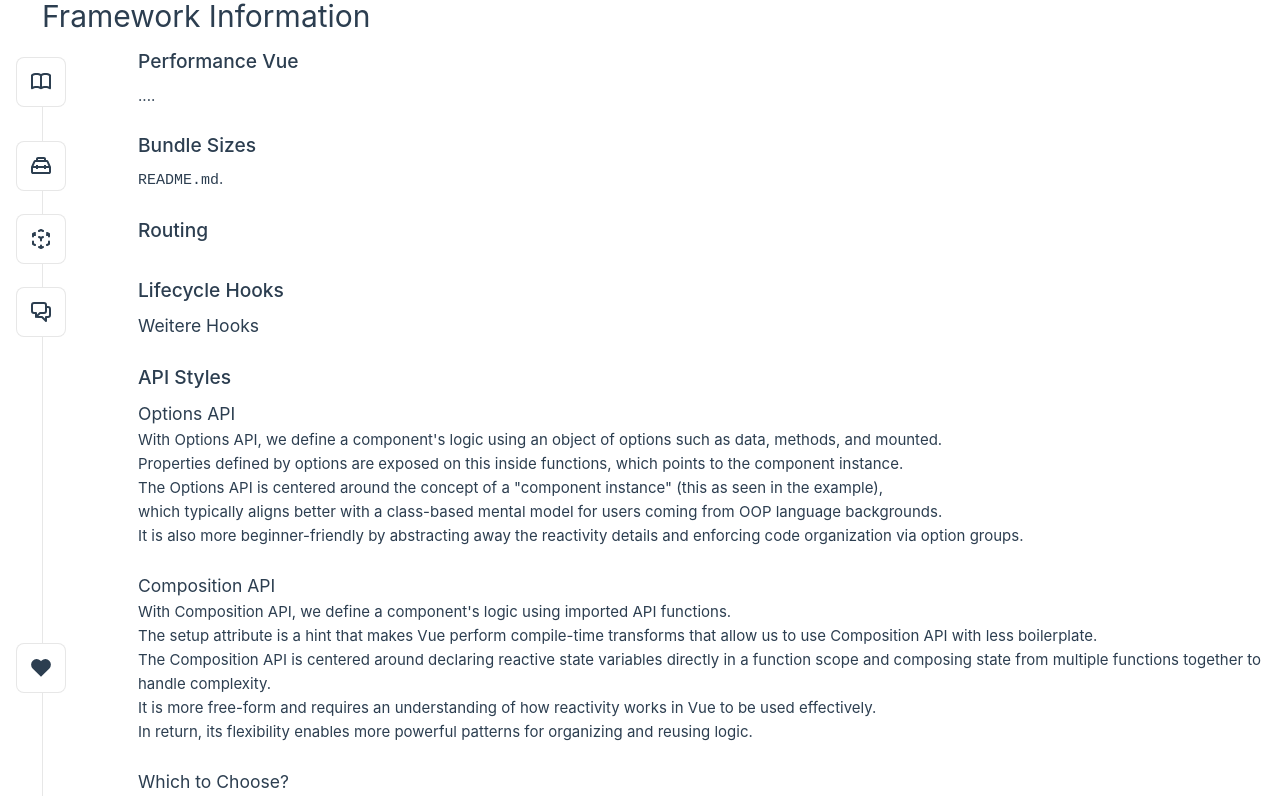
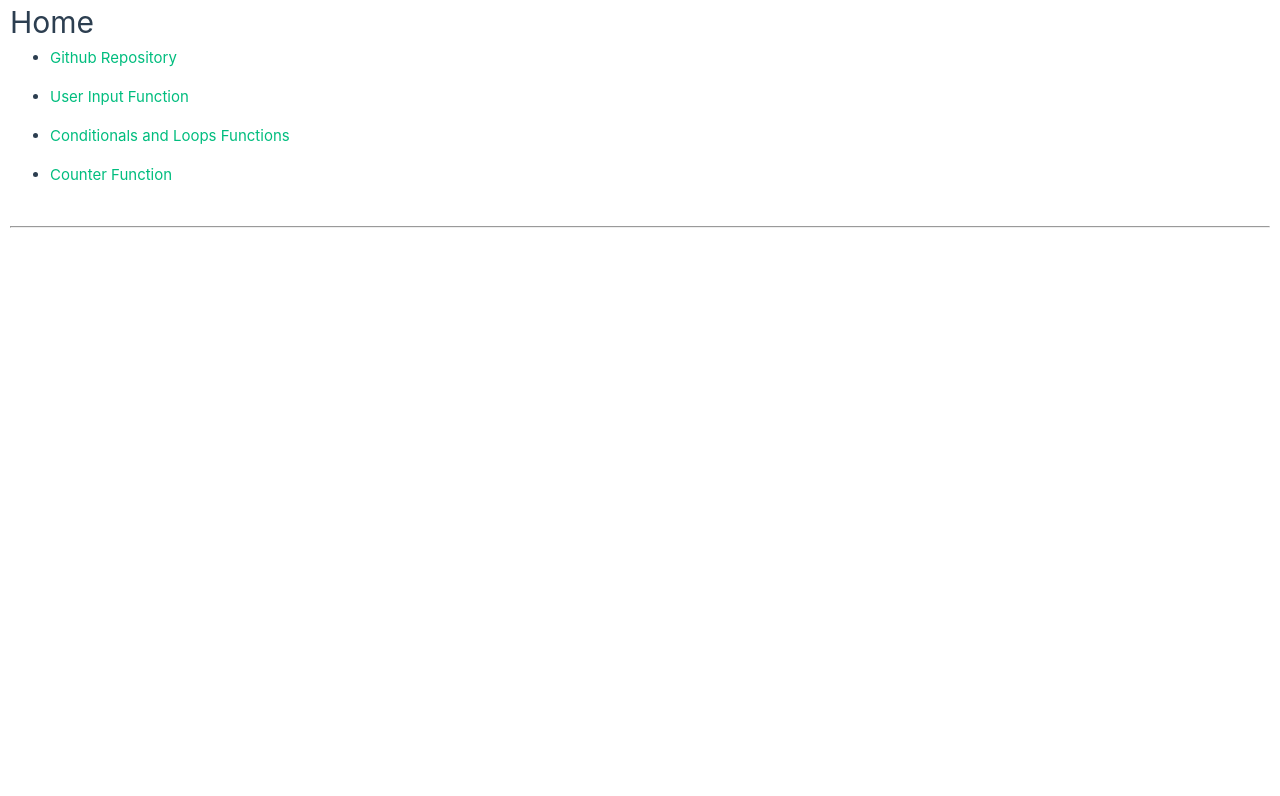
Before and after one commit to MaxTyrchan/VueSampleApp, a Vue app: page / in a window 1280 px wide. Shown: the part 484-1280 px from the top of the page. After the commit the page ends 800 px from the top, so only its background shows below. Built offline with nearby package versions, Linux system fonts and the light colour scheme.

Commit message:
implemented test functions

```diff
--- a/src/assets/base.css
+++ b/src/assets/base.css
@@ -63,7 +63,6 @@
   min-height: 100vh;
   color: var(--color-text);
   background: var(--color-background);
-  transition: color 0.5s, background-color 0.5s;
   line-height: 1.6;
   font-family: Inter, -apple-system, BlinkMacSystemFont, "Segoe UI", Roboto,
     Oxygen, Ubuntu, Cantarell, "Fira Sans", "Droid Sans", "Helvetica Neue",
--- /dev/null
+++ b/src/components/ConditionalsLoops.vue
@@ -0,0 +1,19 @@
+<script setup lang="ts">
+import { ref } from "vue";
+
+const show = ref(true);
+const list = ref([1, 2, 3]);
+</script>
+
+<template>
+  <button @click="show = !show">Toggle List</button>
+  <button @click="list.push(list.length + 1)">Push Number</button>
+  <button @click="list.pop()">Pop Number</button>
+  <button @click="list.reverse()">Reverse List</button>
+
+  <ul v-if="show && list.length">
+    <li v-for="item of list">{{ item }}</li>
+  </ul>
+  <p v-else-if="list.length">List is not empty, but hidden.</p>
+  <p v-else>List is empty.</p>
+</template>
--- /dev/null
+++ b/src/components/Counter.vue
@@ -0,0 +1,17 @@
+<script setup lang="ts">
+import { ref } from "vue";
+
+const count = ref(0);
+
+const increment = () => {
+  count.value++;
+};
+</script>
+
+<template>
+  <div>
+    <h1>Counter</h1>
+    <p>Count: {{ count }}</p>
+    <button @click="increment">Increment</button>
+  </div>
+</template>
--- a/src/components/TheWelcome.vue
+++ /dev/null
@@ -1,118 +0,0 @@
-<script setup lang="ts">
-import WelcomeItem from "./WelcomeItem.vue";
-import DocumentationIcon from "./icons/IconDocumentation.vue";
-import ToolingIcon from "./icons/IconTooling.vue";
-import EcosystemIcon from "./icons/IconEcosystem.vue";
-import CommunityIcon from "./icons/IconCommunity.vue";
-import SupportIcon from "./icons/IconSupport.vue";
-</script>
-
-<template>
-  <div class="welcome">
-    <h1>Framework Information</h1>
-    <WelcomeItem>
-      <template #icon>
-        <DocumentationIcon />
-      </template>
-      <template #heading>Performance Vue</template> ....
-    </WelcomeItem>
-
-    <WelcomeItem>
-      <template #icon>
-        <ToolingIcon />
-      </template>
-      <template #heading>Bundle Sizes</template>
-      <code>README.md</code>.
-    </WelcomeItem>
-
-    <WelcomeItem>
-      <template #icon>
-        <EcosystemIcon />
-      </template>
-      <template #heading>Routing</template>
-    </WelcomeItem>
-
-    <WelcomeItem>
-      <template #icon>
-        <CommunityIcon />
-      </template>
-      <template #heading>Lifecycle Hooks</template>
-      <h3>Weitere Hooks</h3>
-    </WelcomeItem>
-
-    <WelcomeItem>
-      <template #icon>
-        <SupportIcon />
-      </template>
-      <template #heading>API Styles</template>
-      <h3>Options API</h3>
-      With Options API, we define a component's logic using an object of options
-      such as data, methods, and mounted.<br />
-      Properties defined by options are exposed on this inside functions, which
-      points to the component instance.<br />
-      The Options API is centered around the concept of a "component instance"
-      (this as seen in the example),<br />
-      which typically aligns better with a class-based mental model for users
-      coming from OOP language backgrounds.<br />
-      It is also more beginner-friendly by abstracting away the reactivity
-      details and enforcing code organization via option groups.<br />
-      <br />
-      <h3>Composition API</h3>
-      With Composition API, we define a component's logic using imported API
-      functions.<br />
-      The setup attribute is a hint that makes Vue perform compile-time
-      transforms that allow us to use Composition API with less boilerplate.<br />
-      The Composition API is centered around declaring reactive state variables
-      directly in a function scope and composing state from multiple functions
-      together to handle complexity.<br />
-      It is more free-form and requires an understanding of how reactivity works
-      in Vue to be used effectively.<br />
-      In return, its flexibility enables more powerful patterns for organizing
-      and reusing logic.<br />
-      <br />
-      <h3>Which to Choose?​</h3>
-      Both API styles are fully capable of covering common use cases.<br />
-      They are different interfaces powered by the exact same underlying
-      system.<br />
-      In fact, the Options API is implemented on top of the Composition API!<br />
-      The fundamental concepts and knowledge about Vue are shared across the two
-      styles.<br />For production use:<br />
-      - Go with Options API if you are not using build tools, or plan to use Vue
-      primarily in low-complexity scenarios, e.g. progressive enhancement.<br />
-      - Go with Composition API + Single-File Components if you plan to build
-      full applications with Vue
-    </WelcomeItem>
-    <WelcomeItem>
-      <template #icon>
-        <DocumentationIcon />
-      </template>
-      <template #heading
-        >Reactive Code (Declarative vs. Imperative Coding)</template
-      >
-      <h3>Declaring Reactive State</h3>
-      - We can create a reactive object or array with the reactive()
-      function.<br />
-      - To use reactive state in a component's template, declare and return them
-      from a component's setup() function.<br />
-      - Similarly, we can declare functions that mutate reactive state in the
-      same scope and expose them as methods alongside the state.<br />
-      <br />
-      <h3>Reactive Variables with ref()</h3>
-      To address the limitations of reactive(), Vue also provides a ref()
-      function which allows us to create reactive "refs" that can hold any value
-      type.<br />
-    </WelcomeItem>
-    <WelcomeItem>
-      <template #icon>
-        <ToolingIcon />
-      </template>
-      <template #heading>Dependency Injection</template> ....
-    </WelcomeItem>
-  </div>
-</template>
-
-<style scoped>
-.welcome {
-  margin: 0 0 2rem 2rem;
-}
-</style>
--- /dev/null
+++ b/src/components/UserInput.vue
@@ -0,0 +1,48 @@
+<script setup lang="ts">
+import { ref } from "vue";
+
+const message = ref("Hello World!");
+
+function reverseMessage() {
+  // Access/mutate the value of a ref via
+  // its .value property.
+  message.value = message.value.split("").reverse().join("");
+}
+
+function notify() {
+  alert("navigation was prevented.");
+}
+</script>
+
+<template>
+  <!--
+    Note we don't need .value inside templates because
+    refs are automatically "unwrapped" in templates.
+  -->
+  <h1>{{ message }}</h1>
+
+  <!--
+    Bind to a method/function.
+    The @click syntax is short for v-on:click.
+  -->
+  <button @click="reverseMessage">Reverse Message</button>
+
+  <!-- Can also be an inline expression statement -->
+  <button @click="message += '!'">Append "!"</button>
+
+  <!--
+    Vue also provides modifiers for common tasks
+    such as e.preventDefault() and e.stopPropagation()
+  -->
+  <a href="https://vuejs.org" @click.prevent="notify">
+    A link with e.preventDefault()
+  </a>
+</template>
+
+<style>
+button,
+a {
+  display: block;
+  margin-bottom: 1em;
+}
+</style>
--- a/src/components/WelcomeItem.vue
+++ /dev/null
@@ -1,86 +0,0 @@
-<template>
-  <div class="item">
-    <i>
-      <slot name="icon"></slot>
-    </i>
-    <div class="details">
-      <h3>
-        <slot name="heading"></slot>
-      </h3>
-      <slot></slot>
-    </div>
-  </div>
-</template>
-
-<style scoped>
-.item {
-  margin: 0rem;
-  display: flex;
-}
-
-.details {
-  flex: 1;
-  margin-left: 1rem;
-}
-
-i {
-  display: flex;
-  place-items: center;
-  place-content: center;
-  width: 32px;
-  height: 32px;
-
-  color: var(--color-text);
-}
-
-h3 {
-  font-size: 1.2rem;
-  font-weight: 500;
-  margin-bottom: 0.4rem;
-  color: var(--color-heading);
-}
-
-@media (min-width: 1024px) {
-  .item {
-    margin-top: 0;
-    padding: 0.4rem 0 1rem calc(var(--section-gap) / 2);
-  }
-
-  i {
-    top: calc(50% - 25px);
-    left: -26px;
-    position: absolute;
-    border: 1px solid var(--color-border);
-    background: var(--color-background);
-    border-radius: 8px;
-    width: 50px;
-    height: 50px;
-  }
-
-  .item:before {
-    content: " ";
-    border-left: 1px solid var(--color-border);
-    position: absolute;
-    left: 0;
-    bottom: calc(50% + 25px);
-    height: calc(50% - 25px);
-  }
-
-  .item:after {
-    content: " ";
-    border-left: 1px solid var(--color-border);
-    position: absolute;
-    left: 0;
-    top: calc(50% + 25px);
-    height: calc(50% - 25px);
-  }
-
-  .item:first-of-type:before {
-    display: none;
-  }
-
-  .item:last-of-type:after {
-    display: none;
-  }
-}
-</style>
--- a/src/router/index.ts
+++ b/src/router/index.ts
@@ -1,23 +1,40 @@
-import { createRouter, createWebHistory } from 'vue-router'
-import HomeView from '../views/HomeView.vue'
+import { createRouter, createWebHistory } from "vue-router";
+import HomeView from "../views/HomeView.vue";
+import UserInput from "../components/UserInput.vue";
+import ConditionalsLoops from "../components/ConditionalsLoops.vue";
+import Counter from "../components/Counter.vue";
 
 const router = createRouter({
   history: createWebHistory(import.meta.env.BASE_URL),
   routes: [
     {
-      path: '/',
-      name: 'home',
-      component: HomeView
+      path: "/",
+      name: "home",
+      component: HomeView,
+      children: [
+        {
+          path: "user-input",
+          component: UserInput,
+        },
+        {
+          path: "conditionals-loops",
+          component: ConditionalsLoops,
+        },
+        {
+          path: "counter",
+          component: Counter,
+        },
+      ],
     },
     {
-      path: '/about',
-      name: 'about',
+      path: "/about",
+      name: "about",
       // route level code-splitting
       // this generates a separate chunk (About.[hash].js) for this route
       // which is lazy-loaded when the route is visited.
-      component: () => import('../views/AboutView.vue')
-    }
-  ]
-})
+      component: () => import("../views/AboutView.vue"),
+    },
+  ],
+});
 
-export default router
+export default router;
--- a/src/views/HomeView.vue
+++ b/src/views/HomeView.vue
@@ -1,9 +1,27 @@
 <script setup lang="ts">
-import TheWelcome from "../components/TheWelcome.vue";
+import { RouterView } from "vue-router";
 </script>
 
 <template>
-  <main>
-    <TheWelcome />
-  </main>
+  <div>
+    <h1>Home</h1>
+    <ul>
+      <li>
+        <a href="https://github.com/MaxTyrchan/VueSampleApp#lifecycle-hooks"
+          >Github Repository</a
+        >
+      </li>
+      <li><a href="/user-input">User Input Function</a></li>
+      <li>
+        <a href="/conditionals-loops">Conditionals and Loops Functions</a>
+      </li>
+      <li>
+        <a href="/counter">Counter Function</a>
+      </li>
+    </ul>
+  </div>
+  <br />
+  <hr class="dashed" />
+  <br />
+  <RouterView />
 </template>
```
Also changed, not shown: src/stores/counter.ts (deleted, +0 -12 lines).
